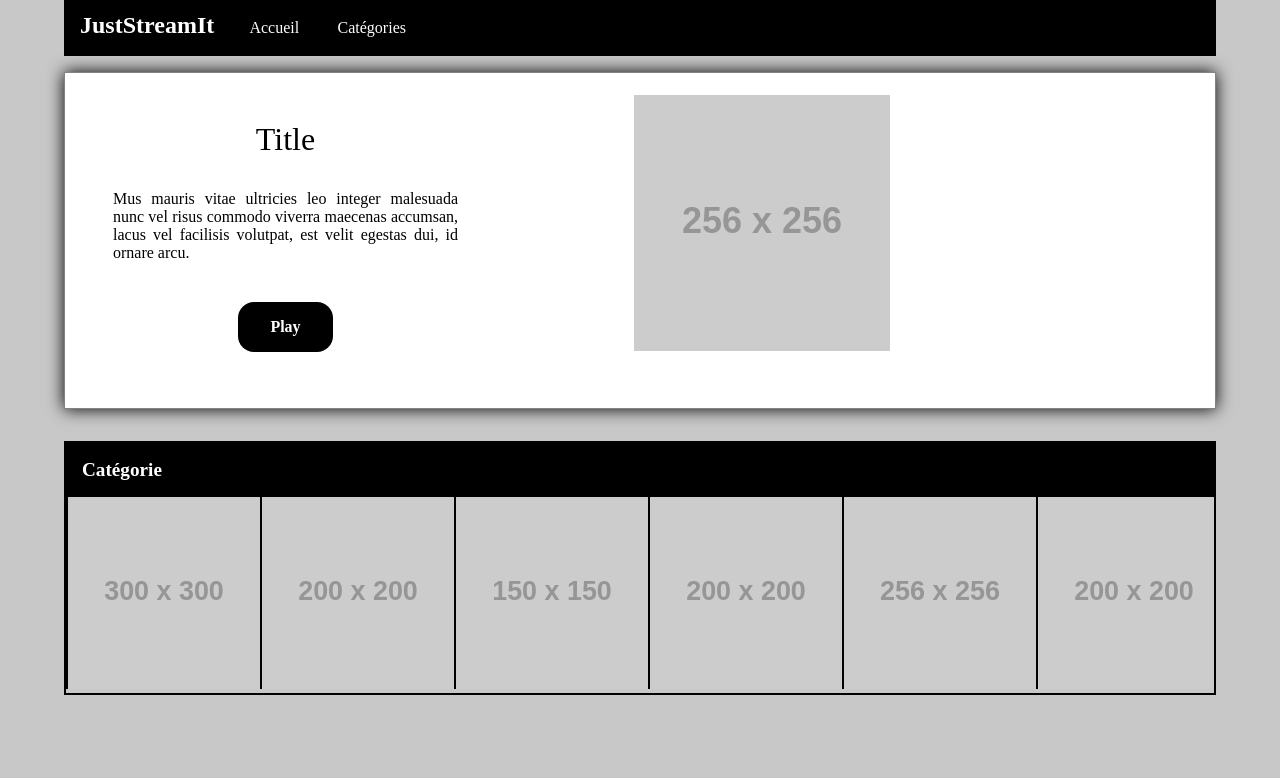
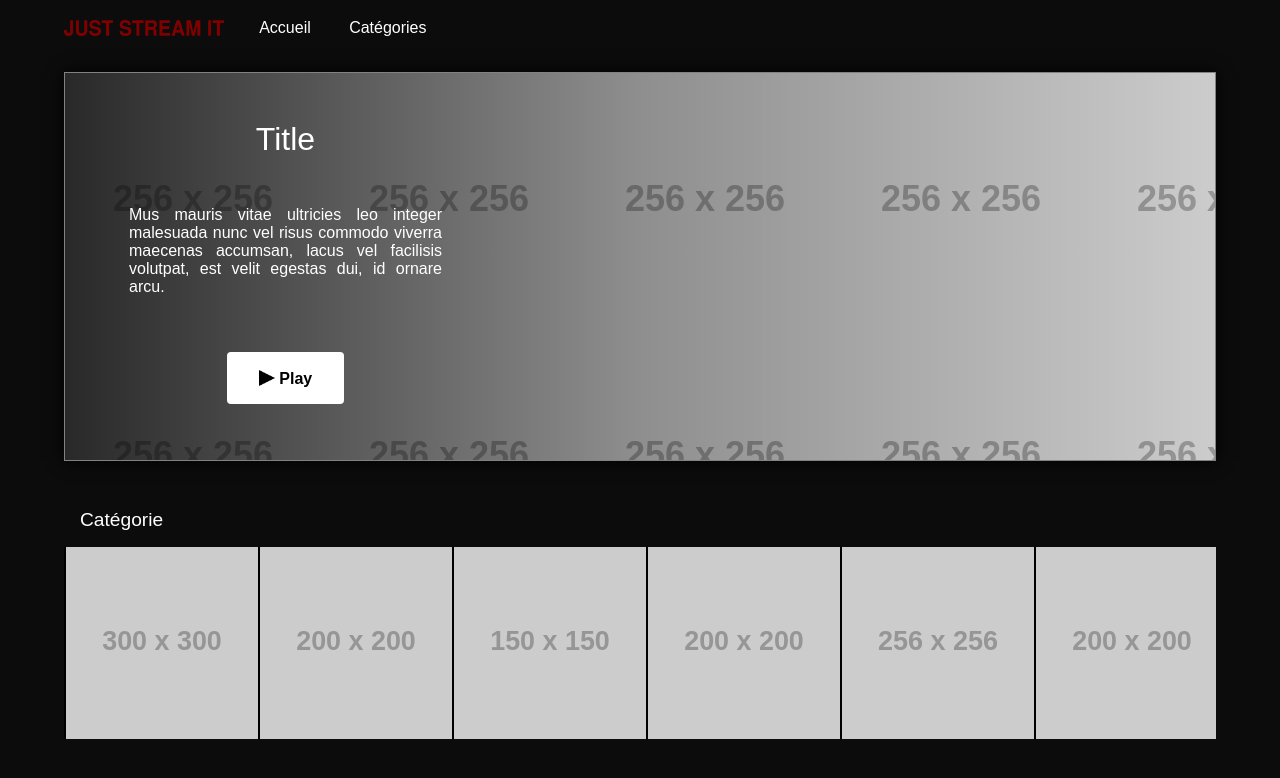
Before and after one commit to evrard1301/just-stream-it, a plain HTML site: page src/index.html in a window 1280 px wide. Drawn offline with Linux system fonts and the light colour scheme; placeholder pictures from the web are drawn by us.

Commit message:
Add: change theme and logo.

```diff
--- a/src/index.html
+++ b/src/index.html
@@ -8,7 +8,7 @@
 
   <body>
     <nav>
-      <h1>JustStreamIt</h1>
+      <img src="images/logo.png"</img>
       <ul>
 	<li><a href="#">Accueil</a></li>
 	<li><a href="#">Catégories</a></li>
@@ -24,9 +24,16 @@
 	    risus commodo viverra maecenas accumsan, lacus vel facilisis
 	    volutpat, est velit egestas dui, id ornare arcu.
 	  </div>
-	  <a class="button" href="#">Play</a>
+
+	  <a class="best_movie__image" href="#"><img alt="best movie image" src="https://via.placeholder.com/256"></a>
+
+	  <a class="button" href="#">
+	    <img width="16"
+		 height="16"
+		 src="images/play.png"></img>
+	    Play
+	  </a>
 	</div>
-	<a class="best_movie__image" href="#"><img alt="best movie image" src="https://via.placeholder.com/256"></a>
       </section>
 
       <section class="category">
--- a/src/scss/base/_reset.scss
+++ b/src/scss/base/_reset.scss
@@ -1,4 +1,5 @@
 * {
     margin: 0;
     padding: 0;
+    font-family: Arial;
 }
--- a/src/scss/components/_best_movie.scss
+++ b/src/scss/components/_best_movie.scss
@@ -4,11 +4,18 @@
     justify-content: flex-start;
     gap: 8rem;
     margin-top: 1rem;
-    background-color: invert($primary);
+    color: invert($primary);
+    background-color: lighten($primary, 10%);
+    background-image: linear-gradient(to right,
+				      transparentize($primary, 0.2),
+				      transparentize($primary, 0.7),
+				      transparentize($primary, 1)),
+		      url('https://via.placeholder.com/256');
     box-shadow: 0 0 16px black;
     border: 1px solid rgb(130, 130, 130);
 
     @include for-mobile {
+	background-image: none;
 	flex-direction: column;
 	gap: 2rem;
     }
@@ -29,6 +36,8 @@
 	}
 
 	.button {
+	    max-width: 5em;
+
 	    @include for-mobile {
 		width: 50%;
 		text-align: center;
@@ -42,12 +51,19 @@
 
     &__description {
 	text-align: justify;
+	max-width: 24em;
+	padding: 1em;
+
 	@include for-mobile {
 	    padding: 1rem;
 	}
     }
 
     &__image {
-	margin-bottom: 2rem;
+	display: none;
+
+	@include for-mobile {
+	    display: inline-block;
+	}
     }
 }
--- a/src/scss/components/_buttons.scss
+++ b/src/scss/components/_buttons.scss
@@ -1,24 +1,22 @@
 .button {
-    $btn-color-on: $secondary;
-    $btn-color-off: $primary;
+    $btn-color-off: invert($primary);
+    $btn-color-on: darken(invert($primary), 25%);
 
     text-decoration: none;
     background-color: $btn-color-off;
-    color: invert($primary);
+    color: $primary;
+
     font-weight: bold;
-    border-radius: 16px;
+    border-radius: 4px;
     padding: 1rem 2rem;
     margin: 0.5rem;
 
+    img {
+	position: relative;
+	top: 0.1em;
+    }
+
     &:hover {
-	@keyframes best_movie-button {
-	    from { background-color: $btn-color-off; }
-	    to { background-color: $btn-color-on; }
-	}
-
-	animation-name: best_movie-button;
-	animation-duration: 1s;
-
 	background-color: $btn-color-on;
     }
 }
--- a/src/scss/components/_category.scss
+++ b/src/scss/components/_category.scss
@@ -1,14 +1,13 @@
 .category {
-    border: 2px solid $primary;
     margin-top: 2rem;
 
     h2 {
 	position: relative;
 	color: white;
-	background-color: $primary;
 	padding: 1rem;
 	margin: 0px;
 	font-size: 1.2rem;
+	font-weight: 100;
     }
 
     &__articles {
--- a/src/scss/layout/_nav.scss
+++ b/src/scss/layout/_nav.scss
@@ -6,21 +6,8 @@ nav {
 	flex-direction: column;
     }
 
-    background-color: $primary;
+    background-color: transparent;
     color: white;
-
-    h1 {
-	font-size: 1.5rem;
-	margin-left: 1rem;
-
-	@include for-mobile {
-	    width: 100%;
-	    padding: 1rem 0px 1rem 0px;
-	    margin: 0px;
-	    text-align: center;
-	    border-bottom: 1px solid rgb(64, 64, 64);
-	}
-    }
 
     ul {
 	display: flex;
@@ -41,17 +28,6 @@ nav {
 		text-align: center;
 		overflow: visible;
 	    }
-
-	    &:hover {
-		@keyframes nav-links {
-		    from { background-color: $primary; }
-		    to { background-color: $secondary; }
-		}
-
-		background-color: $secondary;
-		animation-name: nav-links;
-		animation-duration: 0.3s;
-	    }
 	}
     }
 
@@ -59,4 +35,18 @@ nav {
 	color: white;
 	text-decoration: none;
     }
+
+    img {
+	position: relative;
+	top: 0.2em;
+	width: 10em;
+	height: 1em;
+
+	@include for-mobile {
+	    padding: 1rem 0px 1rem 0px;
+	    margin: auto;
+	    text-align: center;
+	    border-bottom: 1px solid rgb(64, 64, 64);
+	}
+    }
 }
--- a/src/scss/pages/_home.scss
+++ b/src/scss/pages/_home.scss
@@ -2,5 +2,5 @@ body {
     width: 90%;
     margin: auto;
 
-    background-color: rgb(200, 200, 200);
+    background-color: $background;
 }
--- a/src/scss/themes/_theme.scss
+++ b/src/scss/themes/_theme.scss
@@ -1,2 +1,3 @@
 $primary: black;
-$secondary: #225522;
+$secondary: #5a575d;
+$background: #0c0c0c;
```
Also changed, not shown: src/css/style.css, src/images/logo.png (added), src/images/play.png (added).
